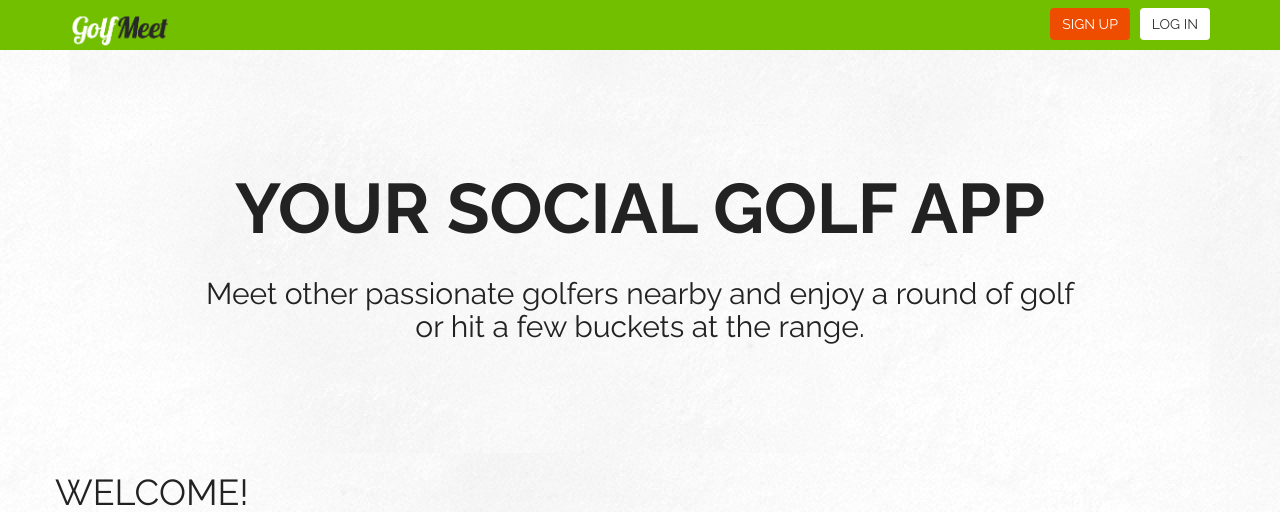
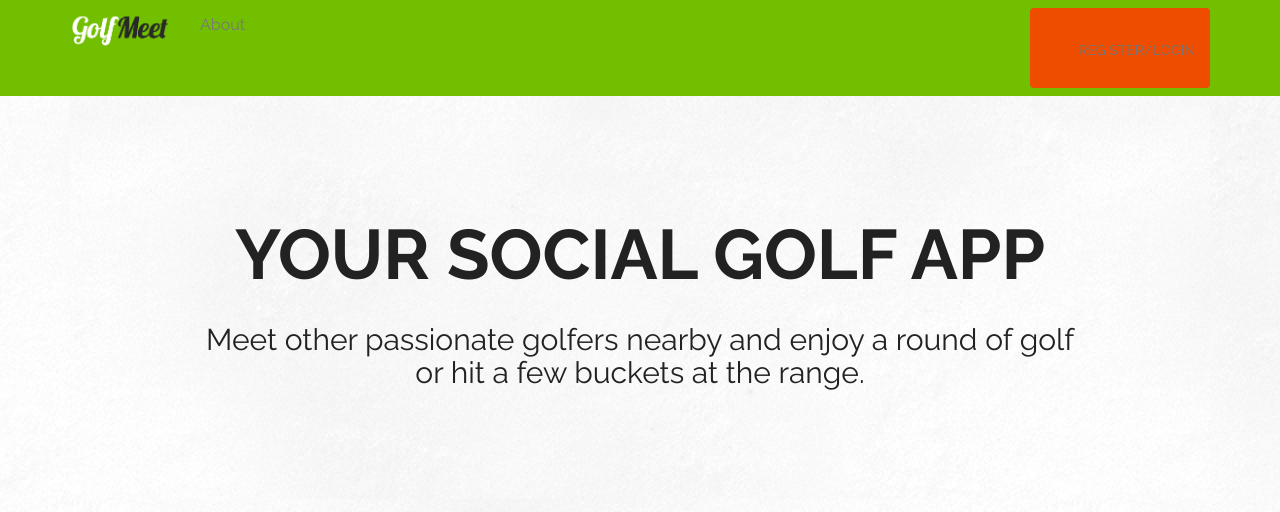
Before and after one commit to nickweinberg/GolfMeetBeta, a Flask app: page / in a window 1280 px wide. Shown: the top 512 px of the page. Run offline with Flask 2, Linux system fonts and the light colour scheme; parts of the project's set-up code (start-up, migrations or seed data) failed here and were passed over; some libraries are stand-ins or nearby versions; some web fonts are replaced.

Commit message:
update header button anf change login test case

```diff
--- a/project/templates/header.html
+++ b/project/templates/header.html
@@ -1,10 +1,21 @@
      <nav class="navbar navbar-default navbar-static-top" role="navigation">
         <div class="container">
-          <a class="navbar-brand" href="#">
+          <a class="navbar-brand" href="{{ url_for('main.home') }}">
             <img src="{{ url_for('static', filename='images/Golfmeet-logo5.png')}}" height="45px">
           </a>
-          <a class="btn btn-default navbar-btn navbar-right" href="login">Log In</a>
-          <a class="btn btn-default navbar-btn navbar-right signUpButton" href="signup">Sign Up</a>
+            <ul class="nav navbar-nav">
+          <li><a href="{{ url_for('main.about') }}">About</a></li>
+          {% if current_user.is_authenticated() %}
+           <li><a href="{{ url_for('user.members') }}">Dashboard</a></li>
+          {% endif %}
+        </ul>
+        <ul class="nav navbar-nav navbar-right">
+          {% if current_user.is_authenticated() %}
+            <li><a href="{{ url_for('user.logout') }}" class="btn btn-default navbar-btn navbar-right">Logout</a></li>
+          {% else %}
+            <li><a href="{{ url_for('user.login') }}" class="btn btn-default navbar-btn navbar-right signUpButton"><span class="glyphicon glyphicon-user"></span>&nbsp;Register/Login</a></li>
+          {% endif %}
+        </ul>
         </div>
       </nav>
 
```
Also changed, not shown: tests/test_user.py (+1 -1 lines).
